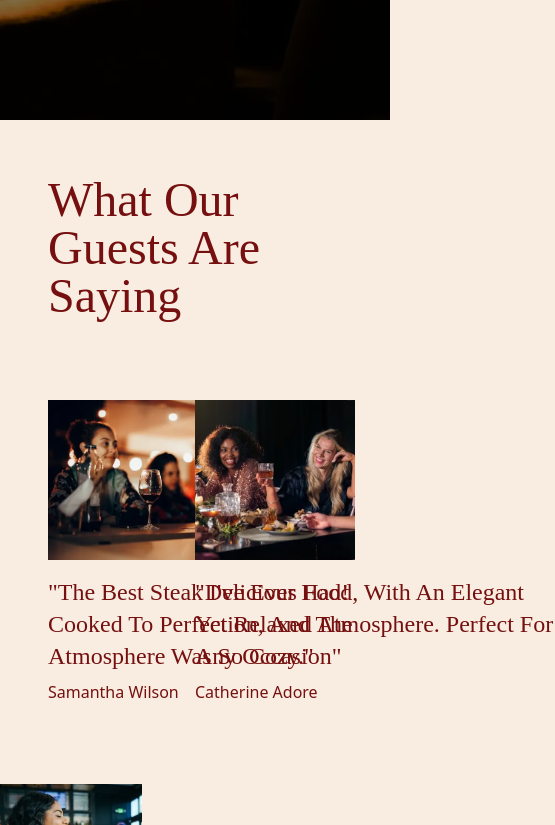
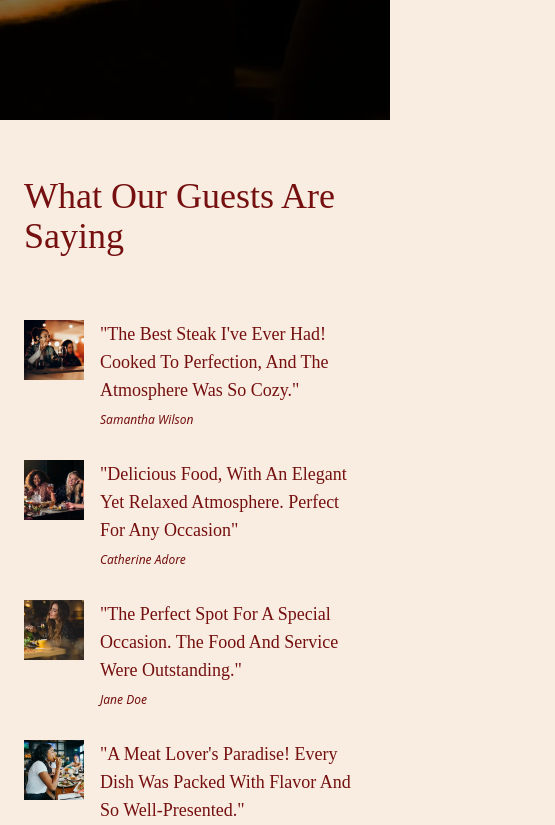
Before and after one commit to mauromltn/pamiro, a Next.js app: page / in a window 390 px wide. Shown: the part 2739-3564 px from the top of the page, 555 px wide, since content can reach past the window. Built offline with nearby package versions, Linux system fonts and the light colour scheme; a web font is replaced by a local one.

Commit message:
feat: Add responsiveness to Review component

```diff
--- a/src/components/Review.tsx
+++ b/src/components/Review.tsx
@@ -29,16 +29,18 @@ const Guests = [
 
 export default function Review() {
    return (
-      <section className='h-screen px-12 py-14'>
-         <h2 className='font-gambarino text-5xl mb-20'>What Our Guests Are Saying</h2>
-         <section className='grid grid-cols-2 space-y-20 [&>:nth-child(3)]:justify-self-end [&>:nth-child(4)]:justify-self-end'>
+      <section className='h-screen px-6 sm:px-12 py-14'>
+         <h2 className='font-gambarino text-4xl sm:text-5xl mb-16 sm:mb-20'>What Our Guests Are Saying</h2>
+         <section className='grid sm:grid-cols-2 space-y-8 sm:space-y-20 sm:[&>:nth-child(3)]:justify-self-end sm:[&>:nth-child(4)]:justify-self-end'>
             {Guests.map((guest, index) => (
-               <div key={index} className='w-90 text'>
-                  <div className='w-40 h-40 relative'>
+               <div key={index} className='flex gap-4 items-start sm:block sm:w-90'>
+                  <div className='w-15 sm:w-40 h-15 sm:h-40 relative shrink-0'>
                      <Image src={guest.image} alt={guest.name} fill className='object-cover' />
                   </div>
-                  <h3 className='font-gambarino text-2xl mt-4 mb-2'>{guest.review}</h3>
-                  <p>{guest.name}</p>
+                  <div className='shrink'>
+                     <h3 className='font-gambarino text-lg sm:text-2xl sm:mt-4 mb-2'>{guest.review}</h3>
+                     <p className='text-xs sm:text-sm italic'>{guest.name}</p>
+                  </div>
                </div>
             ))}
          </section>
```
